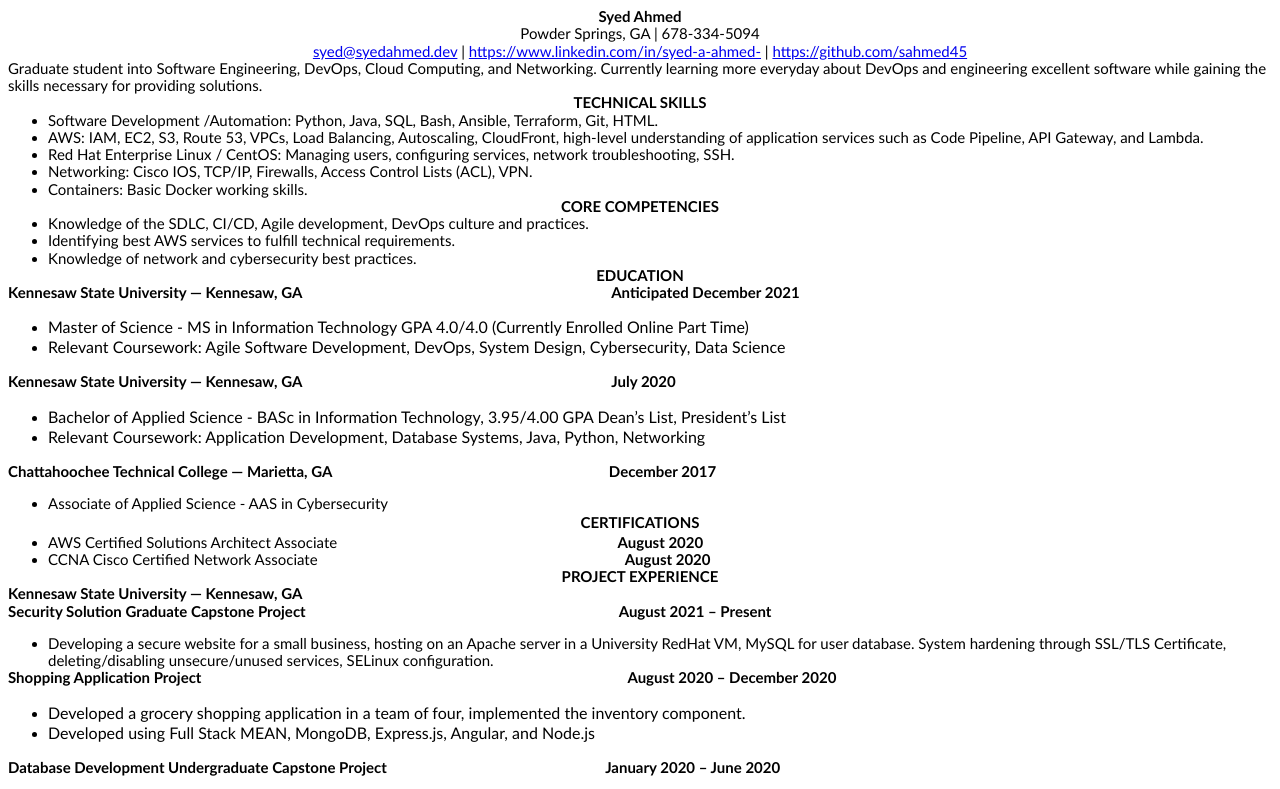
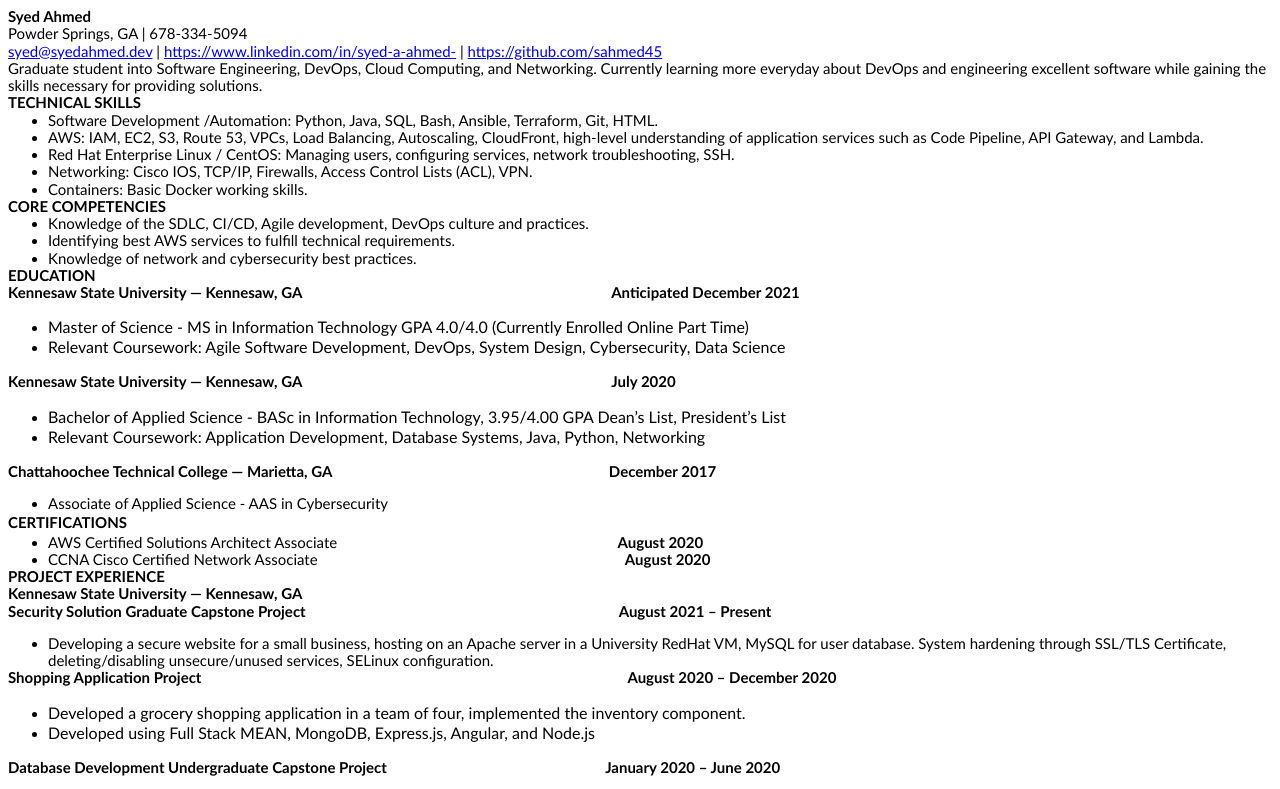
Before and after one commit to sahmed45/Cloud-Resume, a plain HTML site: page index.html in a window 1280 px wide. Shown: the top 789 px of the page. Drawn offline with Linux system fonts and the light colour scheme; no server answers.

Commit message:
index.html alignment

```diff
--- a/index.html
+++ b/index.html
@@ -13,7 +13,7 @@
         line-height: 115%;
         font-size: 15px;
         font-family: 'Arial', sans-serif;
-        text-align: center;
+        text-align: left;
       "
     >
       <strong
@@ -28,7 +28,7 @@
         line-height: 115%;
         font-size: 15px;
         font-family: 'Arial', sans-serif;
-        text-align: center;
+        text-align: left;
       "
     >
       <span style="font-family: 'Calibri', sans-serif"
@@ -41,7 +41,7 @@
         line-height: 115%;
         font-size: 15px;
         font-family: 'Arial', sans-serif;
-        text-align: center;
+        text-align: left;
       "
     >
       <a href="mailto:syed@syedahmed.dev"
@@ -81,7 +81,7 @@
         line-height: 115%;
         font-size: 15px;
         font-family: 'Arial', sans-serif;
-        text-align: center;
+        text-align: left;
       "
     >
       <strong
@@ -163,7 +163,7 @@
         line-height: 115%;
         font-size: 15px;
         font-family: 'Arial', sans-serif;
-        text-align: center;
+        text-align: left;
       "
     >
       <strong
@@ -218,7 +218,7 @@
         line-height: 115%;
         font-size: 15px;
         font-family: 'Arial', sans-serif;
-        text-align: center;
+        text-align: left;
       "
     >
       <strong
@@ -340,7 +340,7 @@
         line-height: 137%;
         font-size: 15px;
         font-family: 'Arial', sans-serif;
-        text-align: center;
+        text-align: left;
       "
     >
       <strong
@@ -391,7 +391,7 @@
         line-height: 115%;
         font-size: 15px;
         font-family: 'Arial', sans-serif;
-        text-align: center;
+        text-align: left;
       "
     >
       <strong
@@ -569,7 +569,7 @@
   <footer>
     <script src="resumecounter.js"></script>
     <div>
-      <p style="text-align: center">Visits: <span id="visits">0</span></p>
+      <p style="text-align: left">Visits: <span id="visits">0</span></p>
     </div>
   </footer>
 </html>
```
